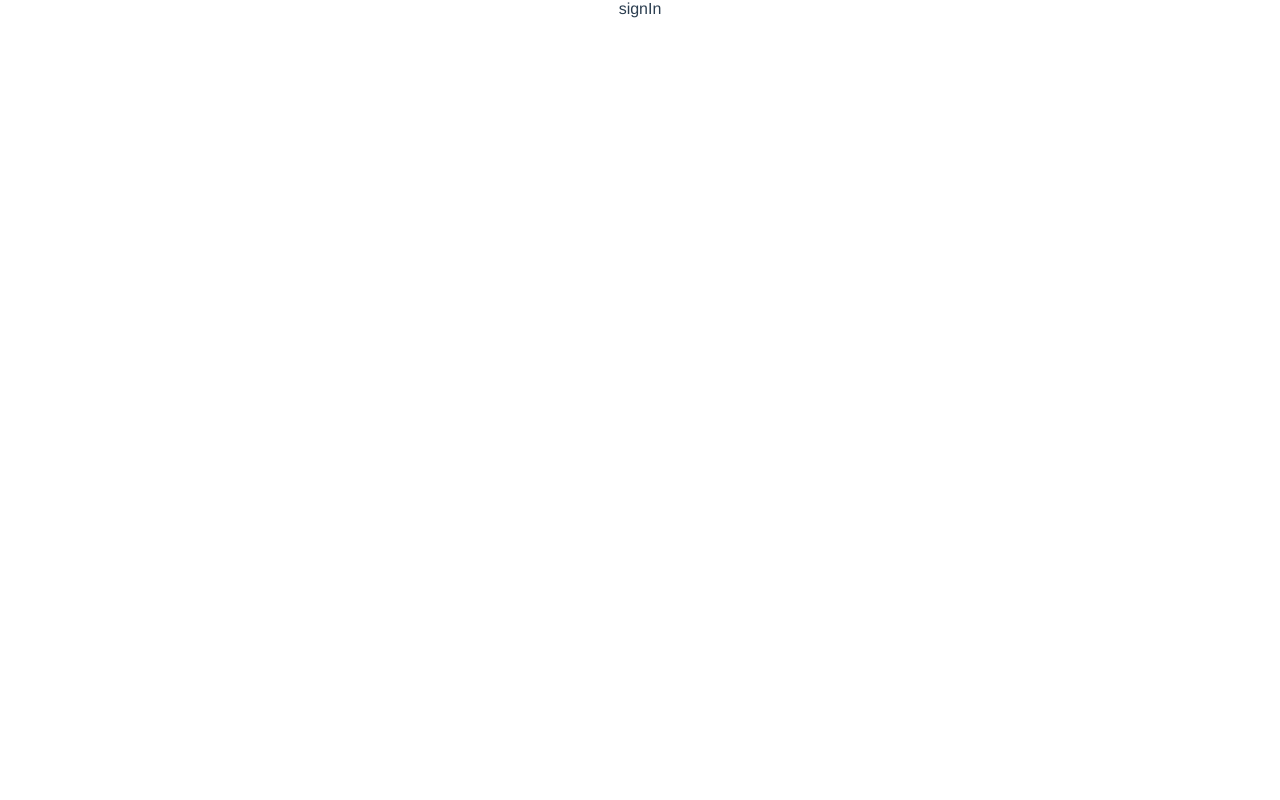
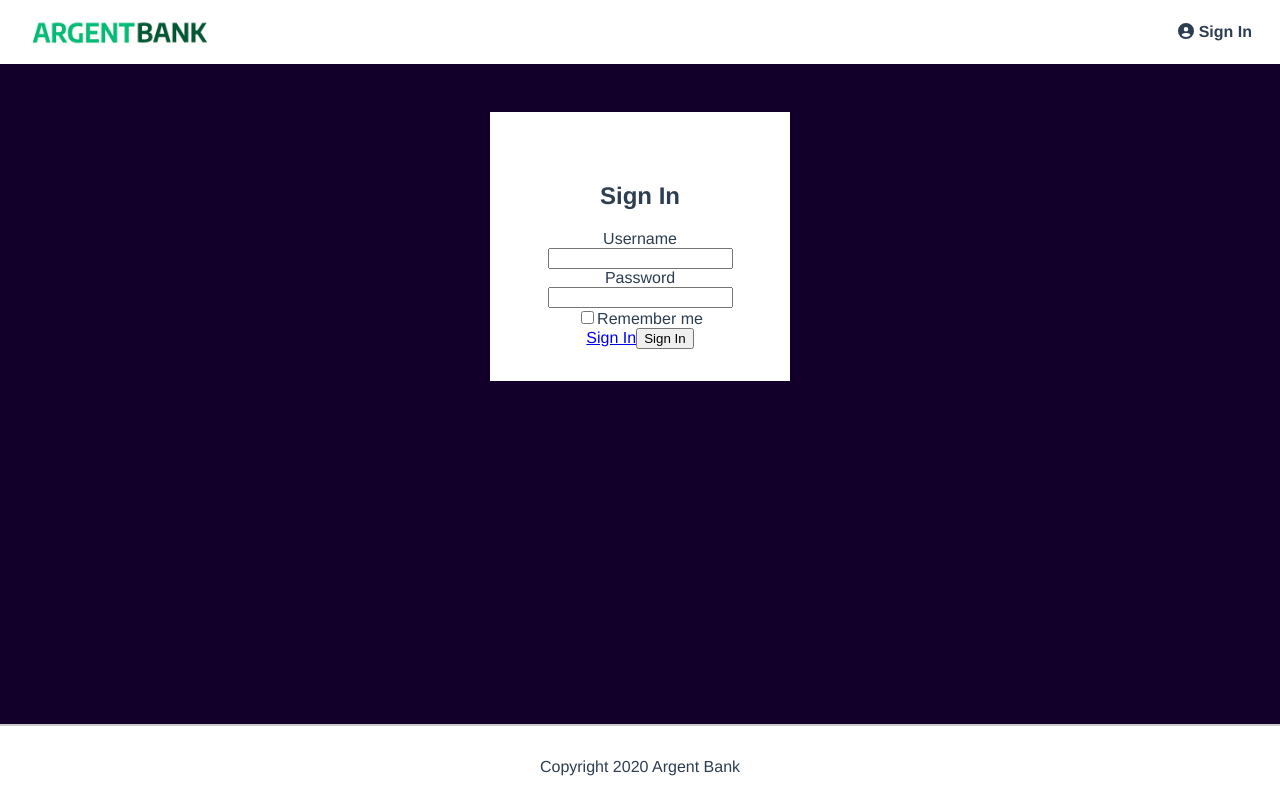
Before and after one commit to JeanVuillet/Projet13, a React (Create React App) app in the folder front/: page /signIn in a window 1280 px wide. Built offline with nearby package versions, Linux system fonts and the light colour scheme.

Commit message:
working on p2

```diff
--- a/front/src/App.jsx
+++ b/front/src/App.jsx
@@ -1,22 +1,28 @@
 import logo from './logo.svg';
 import './App.scss';
-import { BrowserRouter as Router, Routes, Route } from 'react-router-dom';
+import { BrowserRouter as Router, Routes, Route, NavLink } from 'react-router-dom';
 import { HomePage } from './Pages/HomePage/HomPage';
 import { SignIn } from './Pages/SignIn/SingIn';
 import { User } from './Pages/User/User';
 import { Error } from './Pages/Error/Error';
+import { MainNav } from './Components/MainNav/MainNav';
+import { Footer } from './Components/Footer/Footer';
 
 function App() {
   return (
     <div className="App">
+
      <Router>
+      <MainNav/>
       <Routes>
         <Route path='/'element={<HomePage/>}/>
         <Route path='/signIn' element={<SignIn/>}/>
         <Route path='/user' element={<User/>}/>
         <Route path='/error' element={<Error/>}/>
       </Routes>
+      <Footer/>
      </Router>
+
     </div>
   );
 }
--- a/front/src/App.scss
+++ b/front/src/App.scss
@@ -0,0 +1,6 @@
+.App{
+  margin: 0;
+    display: flex;
+    flex-direction: column;
+    min-height: 100vh;
+}
--- a/front/src/Pages/HomePage/HomPage.jsx
+++ b/front/src/Pages/HomePage/HomPage.jsx
@@ -6,12 +6,12 @@ import { Footer } from "../../Components/Footer/Footer";
 export function HomePage() {
     return(
   <>
-    <MainNav />
+
     <div className="mainHomePage">
       <Hero />
       <Features />
     </div>
-    <Footer />
+
   </>
     )
   ;
--- /dev/null
+++ b/front/src/Pages/SignIn/Form/Form.jsx
@@ -0,0 +1,28 @@
+import './Form.scss'
+
+export function Form(){
+    return(
+        <>
+          <form>
+            <div class="input-wrapper">
+              <label for="username">Username</label
+              ><input type="text" id="username" />
+            </div>
+            <div class="input-wrapper">
+              <label for="password">Password</label
+              ><input type="password" id="password" />
+            </div>
+            <div class="input-remember">
+              <input type="checkbox" id="remember-me" /><label for="remember-me"
+                >Remember me</label
+              >
+            </div>
+            {/* <!-- PLACEHOLDER DUE TO STATIC SITE --> */}
+            <a href="./user.html" class="sign-in-button">Sign In</a>
+            {/* <!-- SHOULD BE THE BUTTON BELOW --> */}
+         <button class="sign-in-button">Sign In</button>
+
+          </form>
+        </>
+    )
+}
--- /dev/null
+++ b/front/src/Pages/SignIn/Form/Form.scss
@@ -0,0 +1,22 @@
+.input-wrapper{
+    .input-wrapper {
+        display: flex;
+        flex-direction: column;
+        text-align: left;
+        margin-bottom: 1rem;
+
+        .input-wrapper label {
+            font-weight: bold;
+        }
+        .input-wrapper input {
+            padding: 5px;
+            font-size: 1.2rem;
+        }
+        .input-remember {
+            display: flex;
+        }
+        .input-remember label {
+            margin-left: 0.25rem;
+        }
+    }
+}
--- a/front/src/Pages/SignIn/SignIn.scss
+++ b/front/src/Pages/SignIn/SignIn.scss
@@ -0,0 +1,25 @@
+.bg-dark{
+    background-color: #12002b;
+    .sign-in-content{
+    box-sizing: border-box;
+    background-color: white;
+    width: 300px;
+    margin: 0 auto;
+    margin-top: 3rem;
+    padding: 2rem;
+    .fa {
+        display: inline-block;
+        font: normal normal normal 14px / 1 FontAwesome;
+        font-size: inherit;
+        text-rendering: auto;
+        -webkit-font-smoothing: antialiased;
+        -moz-osx-font-smoothing: grayscale;
+    }
+    }
+}
+.main {
+    flex-grow: 1;
+    flex-shrink: 1;
+    flex-basis: 0%;
+
+}
--- a/front/src/Pages/SignIn/SingIn.jsx
+++ b/front/src/Pages/SignIn/SingIn.jsx
@@ -1,9 +1,16 @@
 import './SignIn.scss'
+import { Form } from './Form/Form'
 export function SignIn(){
 
     return(
-    <div className="signIn">
-        signIn
-    </div>
+        <>
+        <main class="main bg-dark">
+        <section class="sign-in-content">
+          <i class="fa fa-user-circle sign-in-icon"></i>
+          <h1>Sign In</h1>
+        <Form/>
+        </section>
+      </main>
+      </>
     )
 }
--- a/front/src/index.css
+++ b/front/src/index.css
@@ -6,7 +6,19 @@ html {
   color: #2c3e50;
 }
 
+body {
+  margin: 0;
+  display: flex;
+  flex-direction: column;
+  min-height: 100vh;
+}
 
+#root {
+  margin: 0;
+  display: flex;
+  flex-direction: column;
+  min-height: 100vh;
+}
 body{
   margin: 0;
   display: flex;
```
Also changed, not shown: 1 other file (tests, documents, lock files or other folders).
